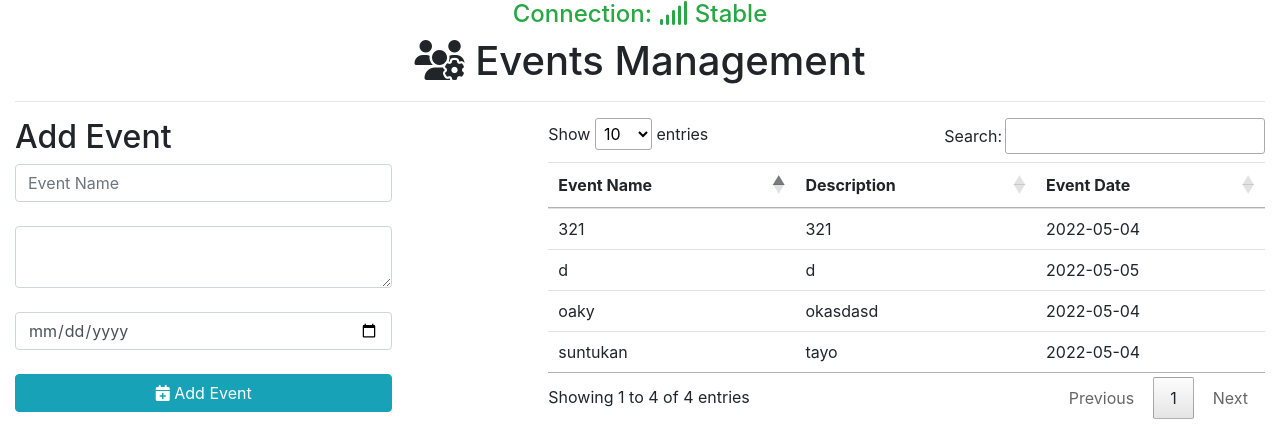
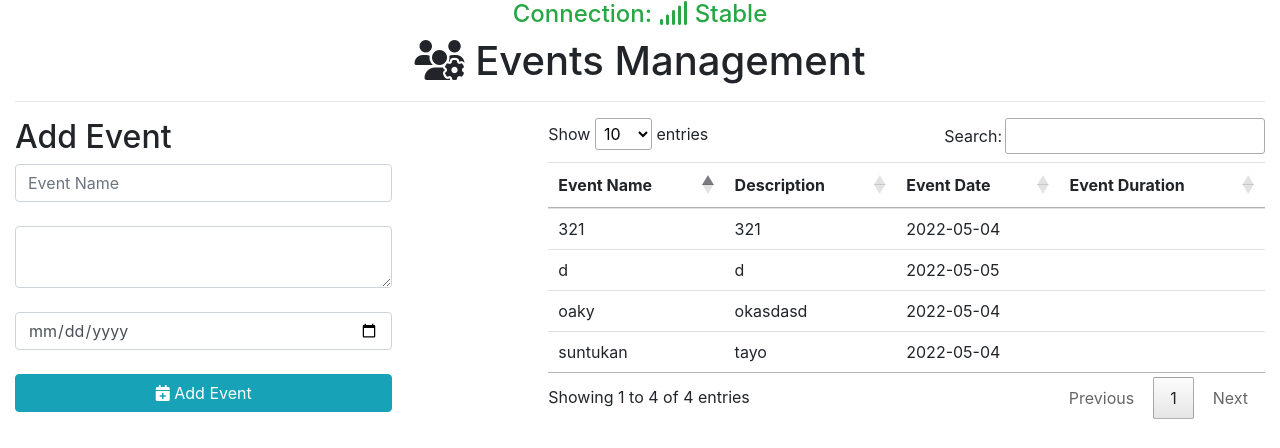
Before and after one commit to JisooKim0103/webiste, a PHP site: page /Administration/events.php in a window 1280 px wide. Shown: the part 106-554 px from the top of the page. Run offline with PHP 8.4, Linux system fonts and the light colour scheme; a user stored in the database is signed in; data comes from the database, SQL or seed files in the repository; data that the repository does not hold is empty; some libraries are stand-ins or nearby versions.

Commit message:
(m) Revision #1

```diff
--- a/Administration/events.php
+++ b/Administration/events.php
@@ -54,6 +54,7 @@
           <th>Event Name</th>
           <th>Description</th>
           <th>Event Date</th>
+          <th>Event Duration</th>
           </tr>
         </thead>
           <tbody>
@@ -66,6 +67,7 @@
                 echo "<td>".$row['event_name']."</td>";
                 echo "<td>".$row['event_description']."</td>";
                 echo "<td>".$row['event_date']."</td>";
+                echo "<td>".$row['event_end']."</td>";
                 echo "</tr>";
               }
             ?>
@@ -98,7 +100,7 @@ if(isset($_POST['btnAddEvent']))
   try{
 
 
-        $query = "INSERT INTO `schoolevent`(`event_name`,`event_description`,`event_date`) VALUES (:title, :body, :eventdate);";
+        $query = "INSERT INTO `schoolevent`(`event_name`,`event_description`,`event_date`,`datecreated`) VALUES (:title, :body, :eventdate, now());";
         $statement = $connection->prepare($query);
         $statement->execute(array(
             ":title" => $Title,
```
